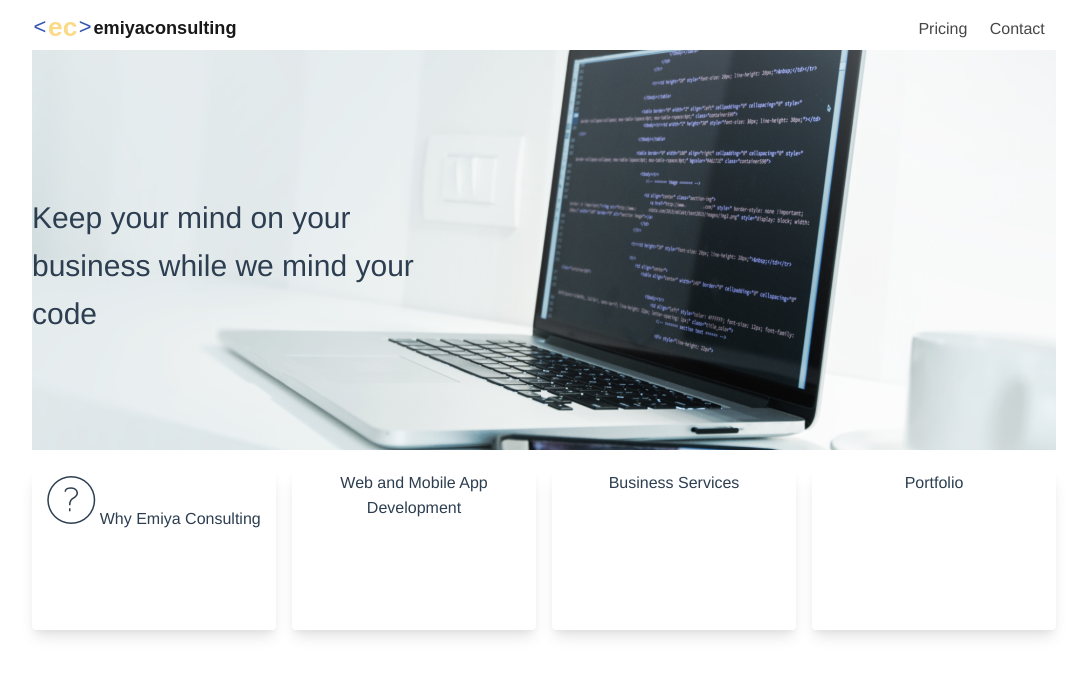
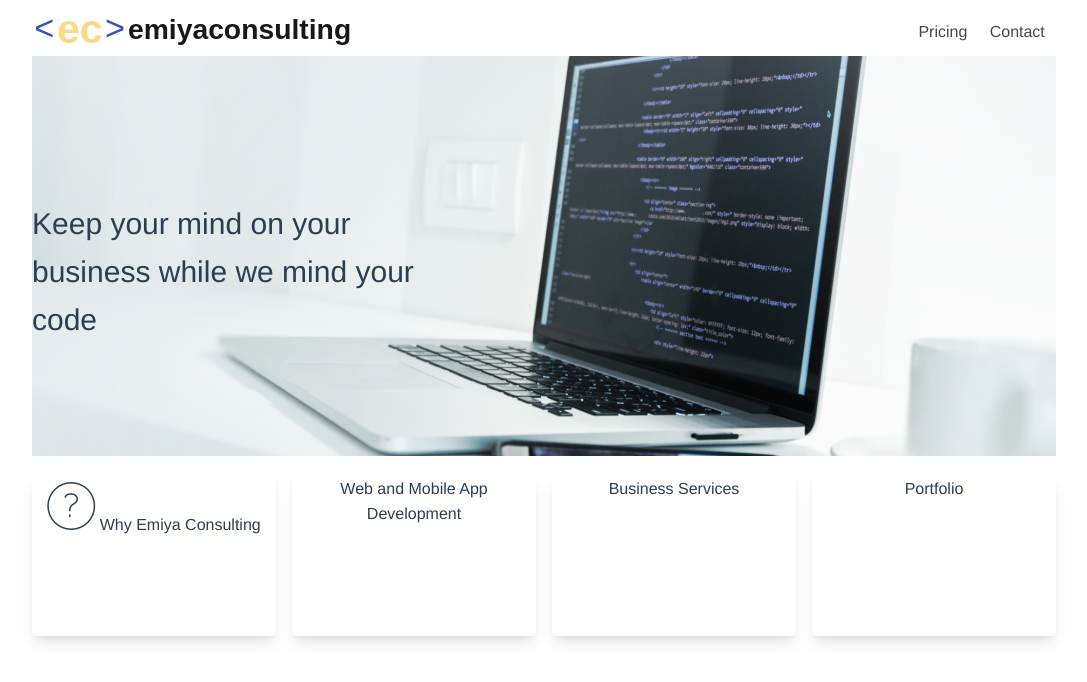
Before and after one commit to rlr524/emiya-com-vue, a Vue app: page / in a window 1280 px wide. Shown: the top 682 px of the page, without its empty margins (96-1183 px from the left). Built offline with nearby package versions, Linux system fonts and the light colour scheme.

Commit message:
testing em and rem

```diff
--- a/src/App.vue
+++ b/src/App.vue
@@ -16,8 +16,8 @@ export default {
   components: {
     Navbar,
     Main,
-    Cards,
-  },
+    Cards
+  }
 };
 </script>
 
--- a/src/components/Navbar.vue
+++ b/src/components/Navbar.vue
@@ -25,9 +25,6 @@ header {
   text-align: center;
   margin-bottom: 0.5em;
 }
-img {
-  width: 20%;
-}
 
 header a {
   color: #333333;
@@ -38,6 +35,10 @@ header a {
 
 header a:hover {
   text-decoration: underline;
+}
+
+img {
+  width: 20em;
 }
 
 .nav-right {
```
